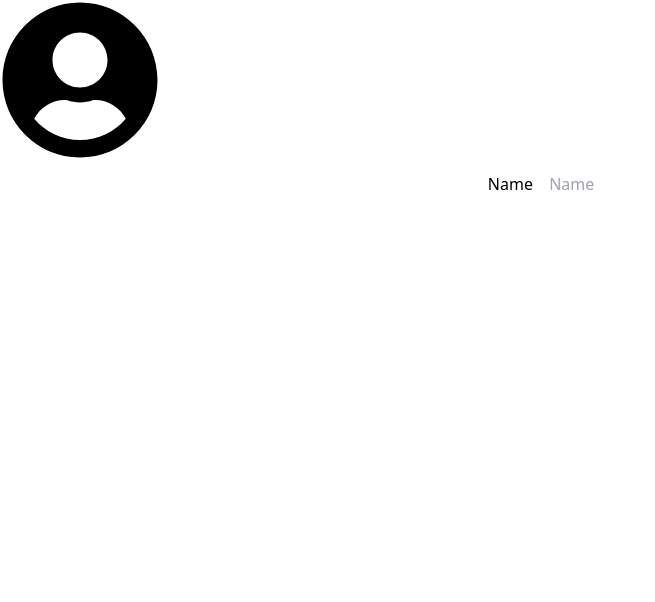
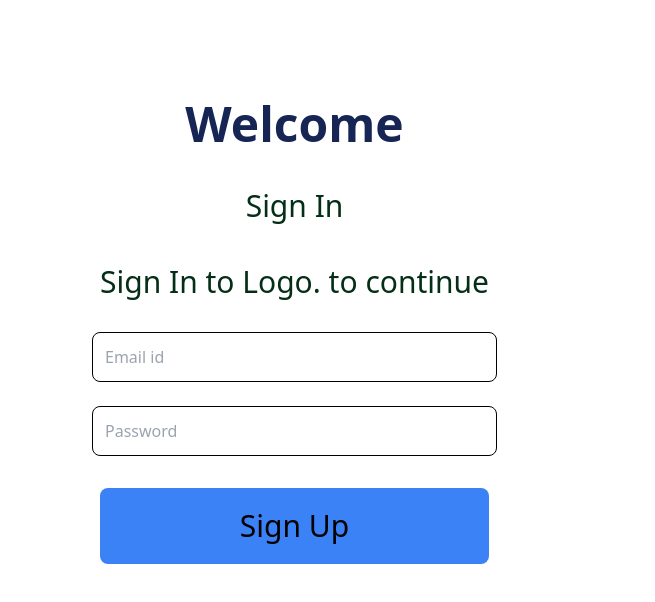
Before and after one commit to ravikr126/admin-panel-phone, a React (Create React App) app: page / in a window 1280 px wide. Shown: the top 602 px of the page, without its empty margins (0-655 px from the left). Built offline with nearby package versions, Linux system fonts and the light colour scheme.

Commit message:
pputting al form attribute

```diff
--- a/src/Components/Update_profile.jsx
+++ b/src/Components/Update_profile.jsx
@@ -1,23 +1,28 @@
 import React from 'react'
-import { FaUserCircle } from "react-icons/fa";
-
 
 const Update_profile = () => {
   return (
     <>
-    <div className=''>
-        {/* 1st block */}
-        <div className='text-center'>
-            <ul>
-                <li><FaUserCircle  className='size-40' /></li>
-                <li className='text-black'>Name <input type="text" className='rounded-lg border-black p-3' placeholder='Name' /></li>
-            </ul>
+    <div className='w-full items-start h-screen flex'>
+    {/* left side containt */}
+    <div className='h-full flex flex-col p-20 text-center'>
 
+        <h1 className='text-blue-950 font-bold text-5xl p-5'> Welcome</h1>
+        <h2 className='text-green-950 text-3xl p-5'>Sign In</h2>
+        <h3 className='text-green-950 text-3xl p-5'>Sign In to Logo. to continue</h3>
+        <div className='flex flex-col text-center justify-center'>
+            <input type="email" placeholder='Email id' className='border p-3 m-3 rounded-lg border-black'/>
+            <input type="password" placeholder='Password'  className='border p-3 m-3 rounded-lg border-black' />
 
         </div>
-    </div>
+
+        <button className='bg-blue-500 rounded-lg m-5 text-3xl p-5'> Sign Up</button>
+
+</div>
+</div>
+
     </>
   )
 }
 
-export default Update_profile
+export default Update_profile;
```
